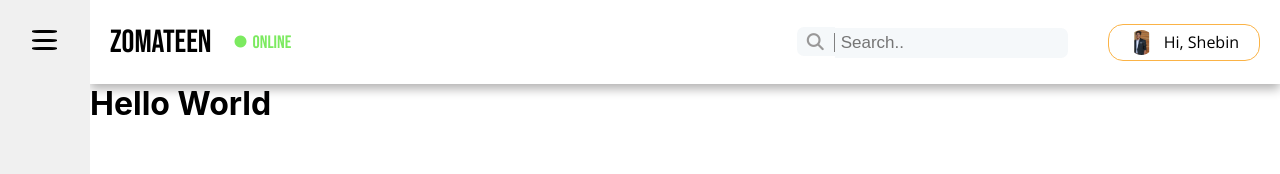
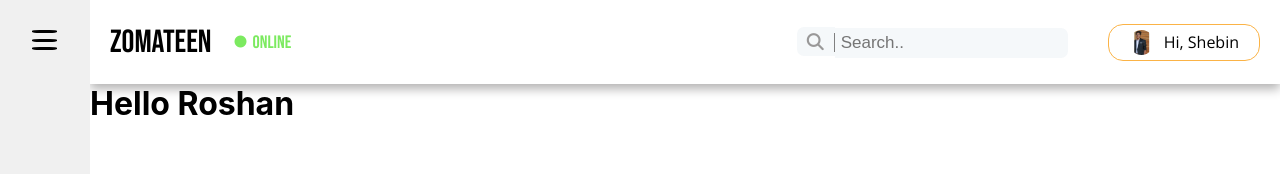
Before and after one commit to npm-build/zomateen, a React (Create React App) app in the folder client/: page / in a window 1280 px wide. Shown: the top 174 px of the page. Built offline with nearby package versions, Linux system fonts and the light colour scheme.

Commit message:
Fix: gap in NavBar

```diff
--- a/client/src/pages/Home.pages.tsx
+++ b/client/src/pages/Home.pages.tsx
@@ -1,12 +1,12 @@
 // import { motion } from 'framer-motion';
-import '../styles/Home.styles.scss';
+import "../styles/Home.styles.scss";
 
 const HomePage: React.FC = () => {
-	return (
-		<div>
-			<h1>Hello World</h1>
-		</div>
-	);
+  return (
+    <div>
+      <h1>Hello Roshan</h1>
+    </div>
+  );
 };
 
 export default HomePage;
--- a/client/src/styles/Home.styles.scss
+++ b/client/src/styles/Home.styles.scss
@@ -1,6 +1,6 @@
 #home-grid {
   display: grid;
-	grid-template-columns: 1fr 14fr;
+  grid-template-columns: min-content 14fr;
   grid-template-rows: 84px auto;
 
   #content {
```
Lines whose indentation alone changed are shown as unchanged.
